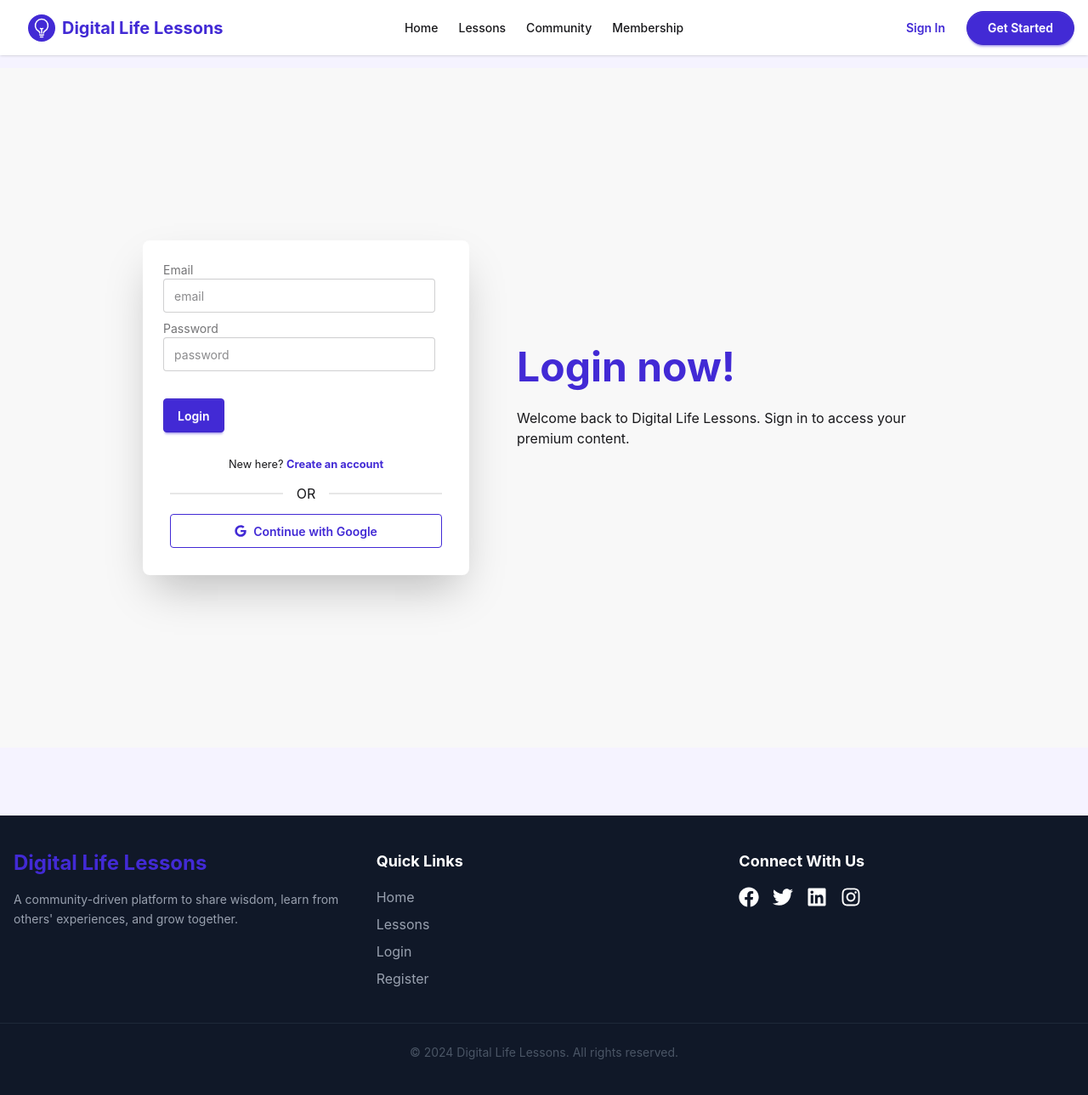
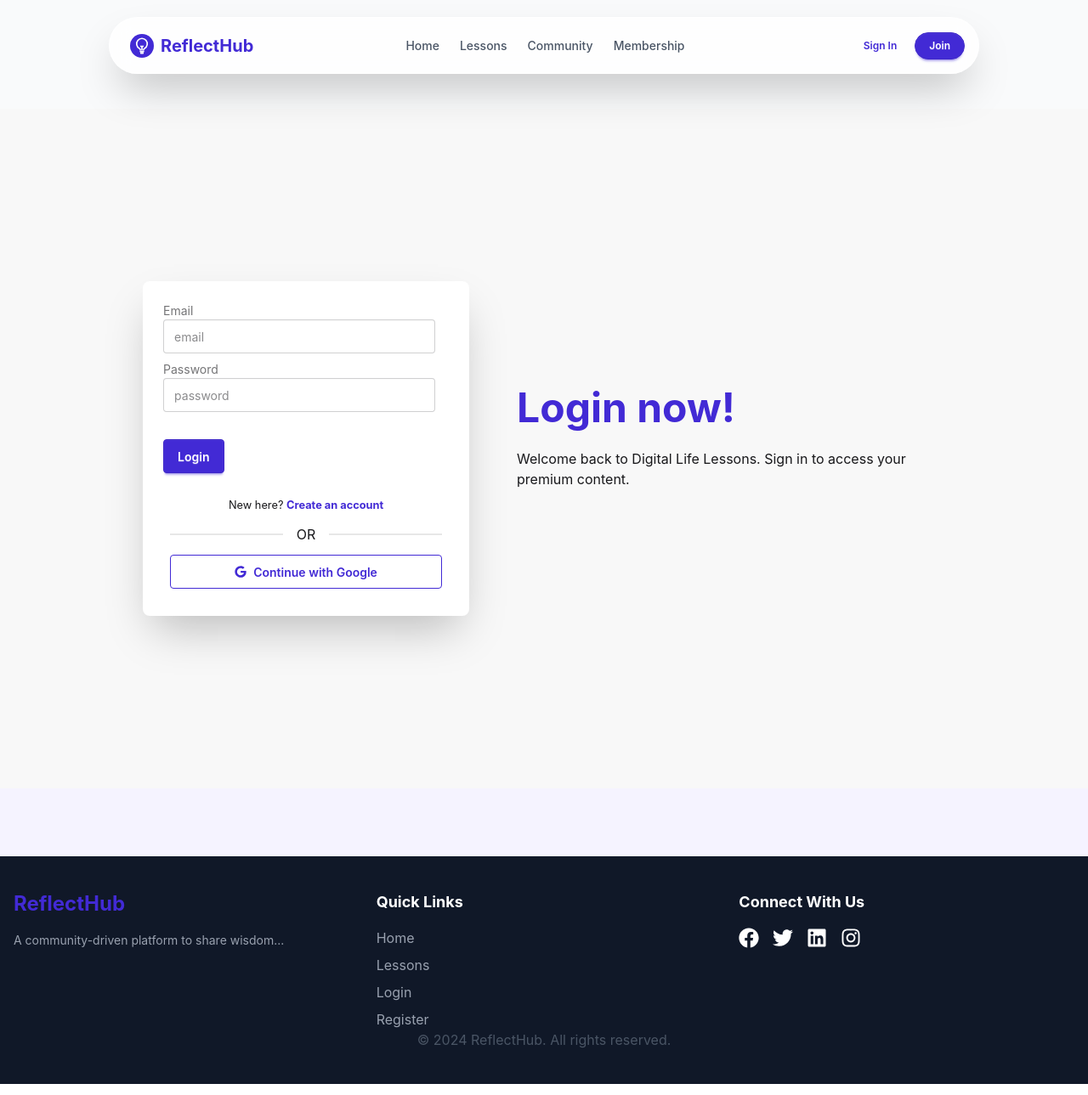
Before and after one commit to Rakib-codee/Reflecthub-client, a React (Vite) app: page /login in a window 1280 px wide. Shown: the whole page at 85% size. Built offline with nearby package versions, Linux system fonts and the light colour scheme; no server answers.

Commit message:
polish in Navbar

```diff
--- a/index.html
+++ b/index.html
@@ -4,7 +4,7 @@
     <meta charset="UTF-8" />
     <link rel="icon" type="image/svg+xml" href="/vite.svg" />
     <meta name="viewport" content="width=device-width, initial-scale=1.0" />
-    <title>reflecthub-client</title>
+   <title>ReflectHub | Share Your Wisdom</title>
   </head>
   <body>
     <div id="root"></div>
--- a/src/Layout/Dashboard.jsx
+++ b/src/Layout/Dashboard.jsx
@@ -27,7 +27,7 @@ const Dashboard = () => {
 
                     {/* Sidebar Header */}
                     <div className="mb-6 px-4">
-                        <h2 className="text-2xl font-bold text-primary">Digital Life</h2>
+                        <h2 className="text-2xl font-bold text-primary">ReflectHub</h2>
                         <p className="text-xs text-gray-500">Dashboard Panel</p>
                     </div>
 
--- a/src/Layout/Main.jsx
+++ b/src/Layout/Main.jsx
@@ -6,7 +6,7 @@ const Main = () => {
     return (
         <div>
             <Navbar />
-            <div className="min-h-screen pt-20"> {/* pt-20 to avoid navbar overlap */}
+            <div className="min-h-screen pt-32 bg-gray-50">
                 <Outlet />
             </div>
             <Footer />
--- a/src/components/Shared/Footer.jsx
+++ b/src/components/Shared/Footer.jsx
@@ -5,14 +5,13 @@ const Footer = () => {
         <footer className="bg-gray-900 text-white py-10 mt-20">
             <div className="max-w-screen-2xl mx-auto px-4 grid grid-cols-1 md:grid-cols-3 gap-8">
 
-                {/* Brand */}
+                {/* Brand Section */}
                 <div>
-                    <h2 className="text-2xl font-bold text-primary mb-4">Digital Life Lessons</h2>
+                    <h2 className="text-2xl font-bold text-primary mb-4">ReflectHub</h2>
                     <p className="text-gray-400 text-sm leading-relaxed">
-                        A community-driven platform to share wisdom, learn from others' experiences, and grow together.
+                        A community-driven platform to share wisdom...
                     </p>
                 </div>
-
                 {/* Links */}
                 <div>
                     <h3 className="text-lg font-bold mb-4">Quick Links</h3>
@@ -37,8 +36,8 @@ const Footer = () => {
 
             </div>
 
-            <div className="text-center text-gray-600 text-sm mt-10 pt-6 border-t border-gray-800">
-                &copy; 2024 Digital Life Lessons. All rights reserved.
+            <div className="text-center text-gray-600 ...">
+                &copy; 2024 ReflectHub. All rights reserved.
             </div>
         </footer>
     );
--- a/src/components/Shared/Navbar.jsx
+++ b/src/components/Shared/Navbar.jsx
@@ -14,37 +14,46 @@ const Navbar = () => {
     const navOptions = <>
         <li><NavLink to="/">Home</NavLink></li>
         <li><NavLink to="/lessons">Lessons</NavLink></li>
-        {/* Only show these if user is logged in */}
-        {user && <li><NavLink to="/dashboard/my-lessons">My Lessons</NavLink></li>}
         <li><NavLink to="/community">Community</NavLink></li>
         <li><NavLink to="/payment">Membership</NavLink></li>
+        {/* Only show 'My Lessons' if user is logged in */}
+        {user && <li><NavLink to="/dashboard/my-lessons">My Lessons</NavLink></li>}
     </>
 
     return (
-        <div className="navbar bg-base-100 shadow-sm fixed z-10 bg-opacity-90 container max-w-screen-2xl mx-auto px-4">
-            <div className="navbar-start">
+        // 1. Outer Wrapper: Centers the navbar and makes it fixed
+        <div className="fixed z-50 top-5 left-0 right-0 flex justify-center px-4">
+
+            {/* 2. The Actual Navbar: Rounded, Glassmorphism, Floating Shadow */}
+            <div className="navbar bg-white/80 backdrop-blur-md shadow-2xl rounded-full max-w-5xl w-full border border-white/40">
+
+                <div className="navbar-start pl-4">
                     <div className="dropdown">
                         <div tabIndex={0} role="button" className="btn btn-ghost lg:hidden">
                             <svg xmlns="http://www.w3.org/2000/svg" className="h-5 w-5" fill="none" viewBox="0 0 24 24" stroke="currentColor"><path strokeLinecap="round" strokeLinejoin="round" strokeWidth="2" d="M4 6h16M4 12h8m-8 6h16" /></svg>
                         </div>
-                    <ul tabIndex={0} className="menu menu-sm dropdown-content mt-3 z-1 p-2 shadow bg-base-100 rounded-box w-52">
+                        <ul tabIndex={0} className="menu menu-sm dropdown-content mt-3 z-[1] p-2 shadow bg-base-100 rounded-box w-52">
                             {navOptions}
                         </ul>
                     </div>
-                <Link to="/" className="btn btn-ghost text-xl text-primary font-bold gap-2">
-                    {/* You can replace this SVG with an <img> tag for your logo */}
-                    <svg xmlns="http://www.w3.org/2000/svg" fill="none" viewBox="0 0 24 24" strokeWidth={1.5} stroke="currentColor" className="w-8 h-8 bg-primary text-white p-1 rounded-full">
+                    <Link to="/" className="text-xl font-bold text-primary flex items-center gap-2">
+                         {/* Logo Icon */}
+                        <div className="bg-primary text-white p-1 rounded-full">
+                            <svg xmlns="http://www.w3.org/2000/svg" fill="none" viewBox="0 0 24 24" strokeWidth={2} stroke="currentColor" className="w-5 h-5">
                                 <path strokeLinecap="round" strokeLinejoin="round" d="M12 18v-5.25m0 0a6.01 6.01 0 001.5-.189m-1.5.189a6.01 6.01 0 01-1.5-.189m3.75 7.478a12.06 12.06 0 01-4.5 0m3.75 2.383a14.406 14.406 0 01-3 0M14.25 18v-.192c0-.983.658-1.823 1.508-2.316a7.5 7.5 0 10-7.517 0c.85.493 1.509 1.333 1.509 2.316V18" />
                             </svg>
-                    Digital Life Lessons
+                        </div>
+                        ReflectHub
                     </Link>
                 </div>
+
                 <div className="navbar-center hidden lg:flex">
-                <ul className="menu menu-horizontal px-1 font-medium">
+                    <ul className="menu menu-horizontal px-1 font-medium text-gray-600">
                         {navOptions}
                     </ul>
                 </div>
-            <div className="navbar-end">
+
+                <div className="navbar-end pr-2">
                     {user ? (
                         <div className="dropdown dropdown-end">
                             <div tabIndex={0} role="button" className="btn btn-ghost btn-circle avatar border-2 border-primary">
@@ -52,23 +61,21 @@ const Navbar = () => {
                                     <img alt="User" src={user?.photoURL || "https://i.ibb.co/de/avatar.png"} />
                                 </div>
                             </div>
-                        <ul tabIndex={0} className="mt-3 z-1 p-2 shadow menu menu-sm dropdown-content bg-base-100 rounded-box w-52">
-                            <li>
-                                <a className="justify-between">
-                                    {user?.displayName || 'User'}
-                                    <span className="badge">New</span>
-                                </a>
-                            </li>
+                            <ul tabIndex={0} className="mt-3 z-[1] p-2 shadow menu menu-sm dropdown-content bg-base-100 rounded-box w-52">
+                                <li className="px-4 py-2 font-bold text-primary text-center border-b mb-2">{user?.displayName}</li>
+                                <li><Link to="/dashboard/profile">Profile</Link></li>
                                 <li><Link to="/dashboard">Dashboard</Link></li>
-                            <li><button onClick={handleLogOut}>Logout</button></li>
+                                <li><button onClick={handleLogOut} className="text-red-500">Logout</button></li>
                             </ul>
                         </div>
                     ) : (
                         <div className="flex gap-2">
-                        <Link to="/login" className="btn btn-ghost text-primary">Sign In</Link>
-                        <Link to="/register" className="btn btn-primary text-white rounded-full px-6">Get Started</Link>
+                            <Link to="/login" className="btn btn-sm btn-ghost text-primary rounded-full">Sign In</Link>
+                            <Link to="/register" className="btn btn-sm btn-primary text-white rounded-full px-4">Join</Link>
                         </div>
                     )}
+                </div>
+
             </div>
         </div>
     );
```
Lines whose indentation alone changed are shown as unchanged.
